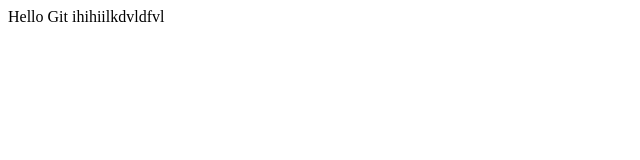
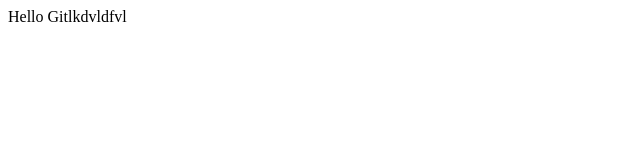
Before and after one commit to Kirill-master/repo2, a plain HTML site: page index.html in a window 1280 px wide. Shown: the full height of the page, 0-640 px from the left. Drawn offline with Linux system fonts and the light colour scheme.

Commit message:
Revert "another commit"
This reverts commit 6b6d9448d9c79ac469cc32f280a045fbbd5a5a1a.

```diff
--- a/index.html
+++ b/index.html
@@ -1 +1 @@
-<h>Hello Git ihihii</h>lkdvldfvl
+<h>Hello Git</h>lkdvldfvl
```
